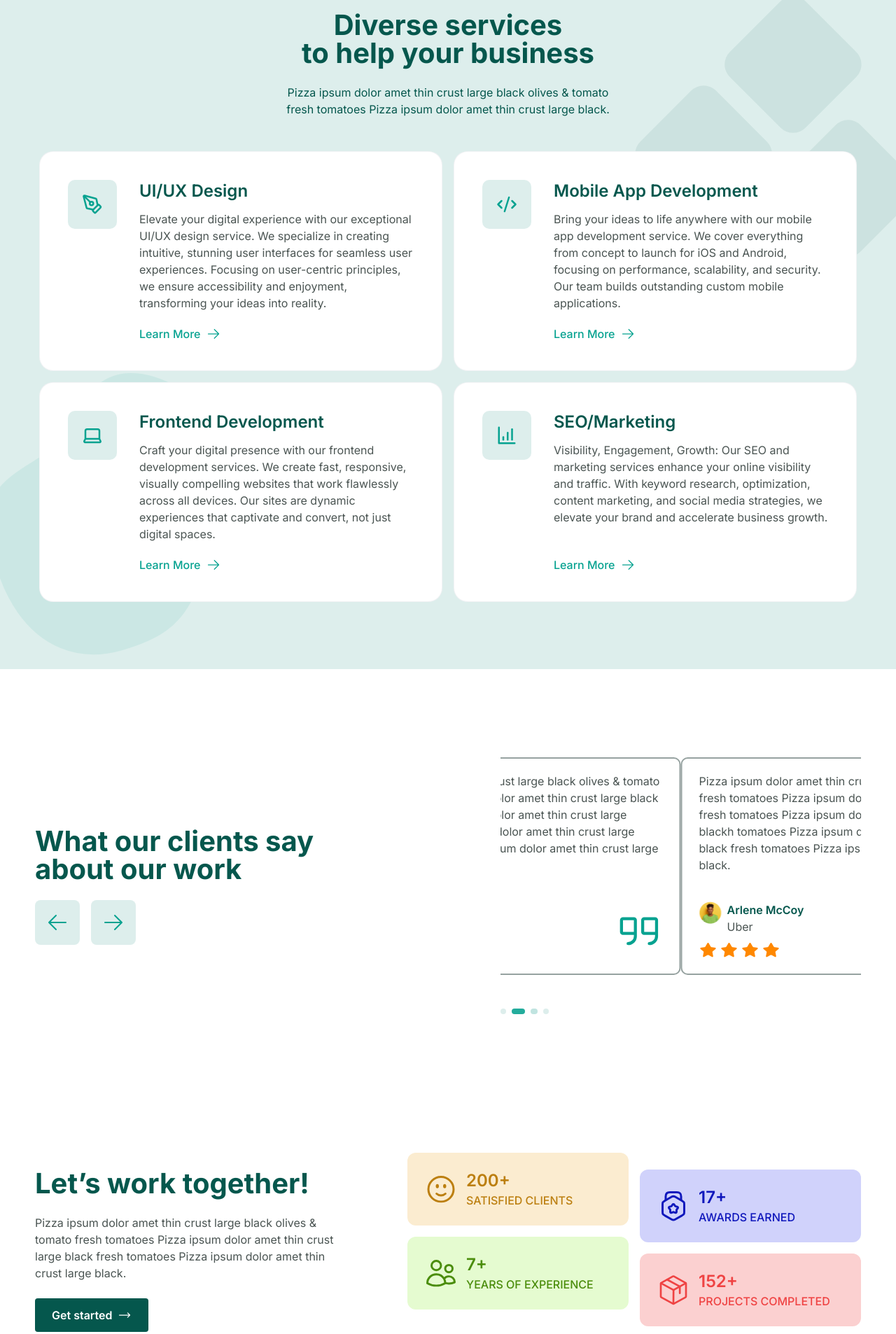
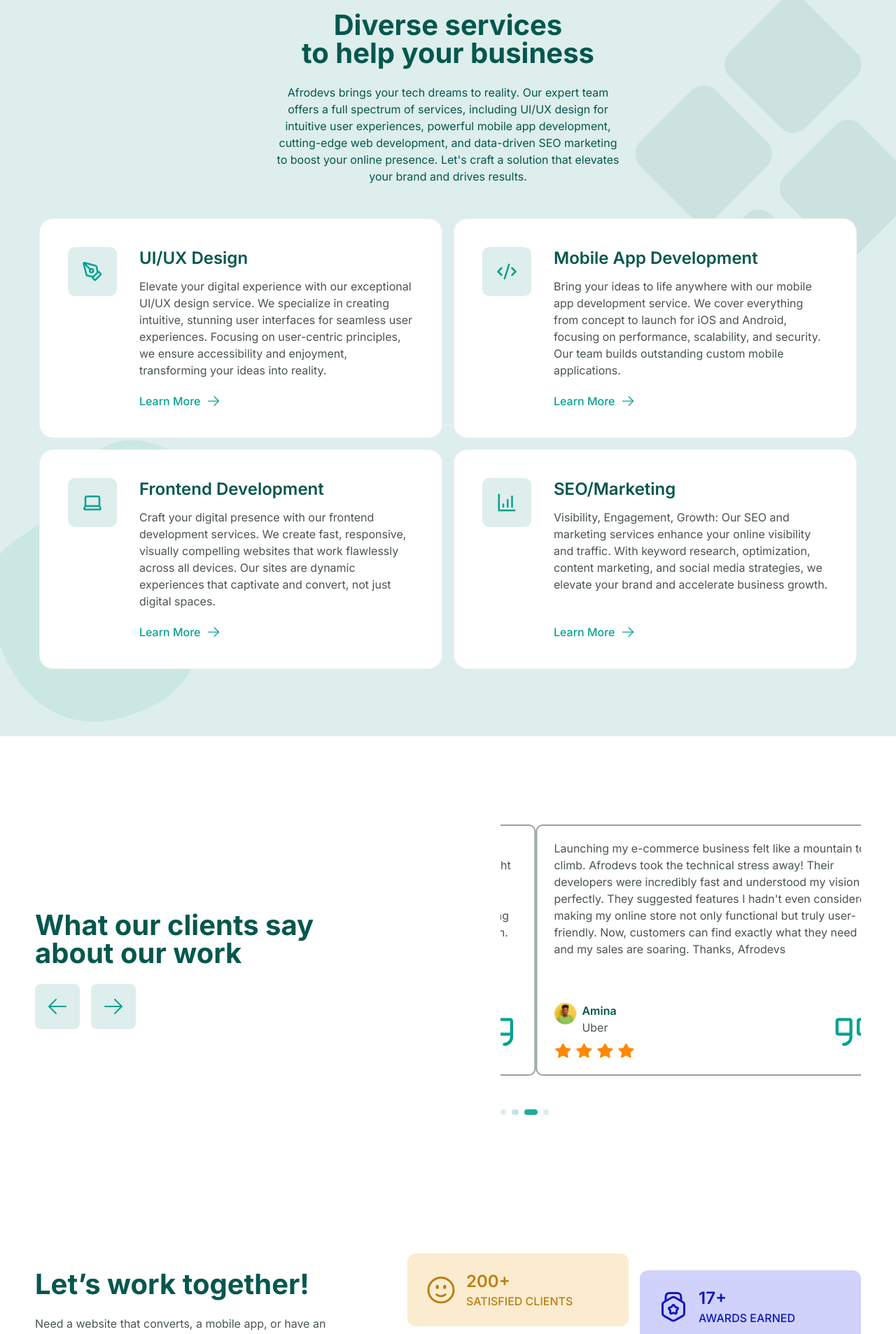
Before and after one commit to kijuchihe/afrodevs-site-v2, a React (Vite) app: page / in a window 1280 px wide. Shown: the part 780-2686 px from the top of the page at 70% size. Built offline with nearby package versions, Linux system fonts and the light colour scheme.

Commit message:
Add text to the page to replace dummy text

```diff
--- a/src/containers/Services.tsx
+++ b/src/containers/Services.tsx
@@ -8,35 +8,34 @@ const Services = () => {
   const { services } = data;
   return (
     <section className="bg-light-green pt-[30px] overflow-hidden">
-			<div className="relative flex flex-col items-center gap-12 section">
+      <div className="flex relative flex-col gap-12 items-center section">
         <div className="relative z-10 space-y-6 text-brand-green sm:text-center">
           <FadeUpInView>
             <h2>
-							Diverse services <br className="hidden sm:block" />{" "}
-							to help your business
+              Diverse services <br className="hidden sm:block" /> to help your
+              business
             </h2>
           </FadeUpInView>
           <FadeUpInView>
             <p className="sm:max-w-[500px]">
-							Pizza ipsum dolor amet thin crust large black olives
-							& tomato fresh tomatoes Pizza ipsum dolor amet thin
-							crust large black.
+              Afrodevs brings your tech dreams to reality. Our expert team
+              offers a full spectrum of services, including UI/UX design for
+              intuitive user experiences, powerful mobile app development,
+              cutting-edge web development, and data-driven SEO marketing to
+              boost your online presence. Let's craft a solution that elevates
+              your brand and drives results.
             </p>
           </FadeUpInView>
         </div>
-				<div className="relative z-10 grid justify-center gap-4 md:grid-cols-2">
+        <div className="grid relative z-10 gap-4 justify-center md:grid-cols-2">
           {services.map((service, i) => (
-						<ServiceCard
-							{...service}
-							key={service.id}
-							delay={i * 0.2}
-						/>
+            <ServiceCard {...service} key={service.id} delay={i * 0.2} />
           ))}
         </div>
-				<div className="absolute hidden md:block -right-10 top-16">
+        <div className="hidden absolute -right-10 top-16 md:block">
           <img src={pattern} alt="background illustration" />
         </div>
-				<div className="absolute hidden md:block -left-4 bottom-5">
+        <div className="hidden absolute -left-4 bottom-5 md:block">
           <img src={blob} alt="background illustration" />
         </div>
       </div>
--- a/src/containers/WorkTogetherSection.tsx
+++ b/src/containers/WorkTogetherSection.tsx
@@ -11,20 +11,20 @@ const WorkTogetherSection = () => {
       <div className="flex flex-col gap-12 section lg:flex-row lg:gap-10 lg:justify-between min-[646px]:gap-24">
         <div className="space-y-6 sm:text-center lg:text-left">
           <FadeUpInView>
-						<h2 className="text-brand-green">
-							Let’s work together!
-						</h2>
+            <h2 className="text-brand-green">Let’s work together!</h2>
           </FadeUpInView>
           <FadeUpInView>
             <p className="text-grey sm:max-w-[500px] mx-auto lg:mx-0 lg:max-w-md">
-							Pizza ipsum dolor amet thin crust large black olives
-							& tomato fresh tomatoes Pizza ipsum dolor amet thin
-							crust large black fresh tomatoes Pizza ipsum dolor
-							amet thin crust large black.
+              Need a website that converts, a mobile app, or have an idea that
+              wows, or something else entirely? Afrodevs offers a full range of
+              tech expertise to bring your ideas to life.
             </p>
           </FadeUpInView>
           <FadeUpInView>
-						<CTAButton onClick={() => setShowFormPopup(true)} className="text-white bg-brand-green w-fit sm:mx-auto lg:mx-0 hover:bg-darkened-brand-green">
+            <CTAButton
+              onClick={() => setShowFormPopup(true)}
+              className="text-white bg-brand-green w-fit sm:mx-auto lg:mx-0 hover:bg-darkened-brand-green"
+            >
               Get started
             </CTAButton>
           </FadeUpInView>
--- a/src/data.ts
+++ b/src/data.ts
@@ -76,37 +76,35 @@ const data = {
     {
       id: 1,
       image: avatar,
-			name: "Arlene McCoy",
+      name: "Kingsley",
       status: "Uber",
-			comment:
-				"Pizza ipsum dolor amet thin crust large black olives & tomato fresh tomatoes Pizza ipsum dolor amet thin crust large black fresh tomatoes Pizza ipsum dolor amet thin crust large blackh tomatoes Pizza ipsum dolor amet thin crust large black fresh tomatoes Pizza ipsum dolor amet thin crust large black.",
+      comment: `Before Afrodevs, our website was outdated and confusing. It didn't reflect the quality of our floral arrangements, and online orders were a nightmare. The Afrodevs team completely transformed our web presence. They built a beautiful, user-friendly site that showcases our products perfectly. Since launch, we've seen a significant increase in online sales and our order processing is so much smoother. I can't recommend Afrodevs highly enough! pen_spark`,
       rating: 4,
     },
     {
       id: 2,
       image: avatar,
-			name: "Arlene McCoy",
+      name: "David",
       status: "Uber",
       comment:
-				"Pizza ipsum dolor amet thin crust large black olives & tomato fresh tomatoes Pizza ipsum dolor amet thin crust large black fresh tomatoes Pizza ipsum dolor amet thin crust large blackh tomatoes Pizza ipsum dolor amet thin crust large black fresh tomatoes Pizza ipsum dolor amet thin crust large black.",
+        "Our company website was outdated and failing to capture leads. Afrodevs completely revamped it!  Their team brought fresh ideas and a modern design that reflects our brand perfectly.  The best part?  They worked within our tight deadline and budget.  Now, our website is a lead-generating machine, and it showcases our company's professionalism. Afrodevs gets it!",
       rating: 5,
     },
     {
       id: 3,
       image: avatar,
-			name: "Arlene McCoy",
+      name: "Amina",
       status: "Uber",
-			comment:
-				"Pizza ipsum dolor amet thin crust large black olives & tomato fresh tomatoes Pizza ipsum dolor amet thin crust large black fresh tomatoes Pizza ipsum dolor amet thin crust large blackh tomatoes Pizza ipsum dolor amet thin crust large black fresh tomatoes Pizza ipsum dolor amet thin crust large black.",
+      comment: `Launching my e-commerce business felt like a mountain to climb. Afrodevs took the technical stress away!  Their developers were incredibly fast and understood my vision perfectly. They suggested features I hadn't even considered, making my online store not only functional but truly user-friendly. Now, customers can find exactly what they need and my sales are soaring. Thanks, Afrodevs`,
       rating: 4,
     },
     {
       id: 4,
       image: avatar,
-			name: "Arlene McCoy",
+      name: "Bola",
       status: "Uber",
       comment:
-				"Pizza ipsum dolor amet thin crust large black olives & tomato fresh tomatoes Pizza ipsum dolor amet thin crust large black fresh tomatoes Pizza ipsum dolor amet thin crust large blackh tomatoes Pizza ipsum dolor amet thin crust large black fresh tomatoes Pizza ipsum dolor amet thin crust large black.",
+        "My old portfolio website wasn't doing my architectural firm justice.  Afrodevs built a sleek, modern website that showcases our projects in a way that truly impresses.  Their developers were meticulous with the details and ensured the site loaded quickly on any device.  Now, potential clients can easily explore our work and see the value we bring.  Thank you, Afrodevs!",
       rating: 5,
     },
   ],
```
Lines whose indentation alone changed are shown as unchanged.
